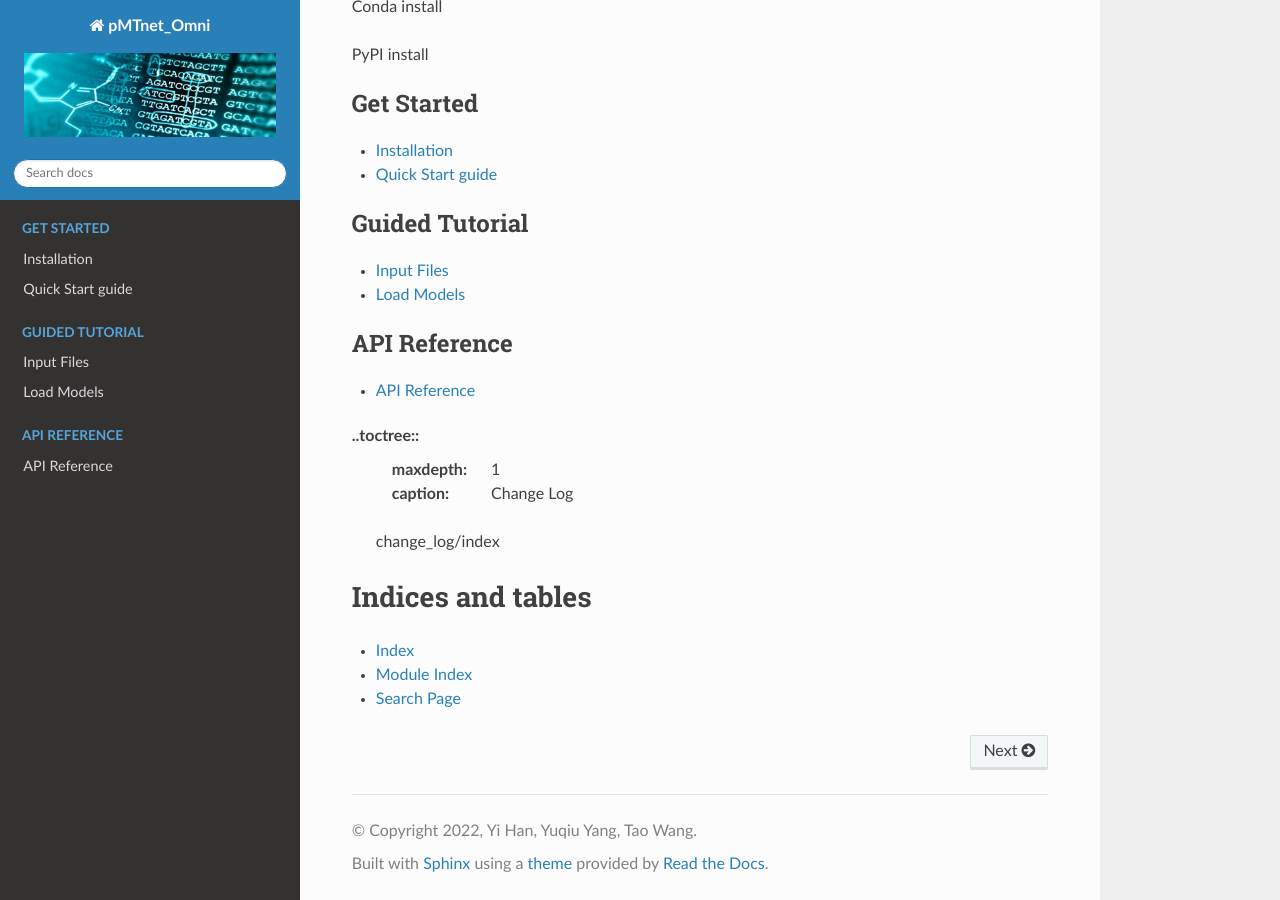
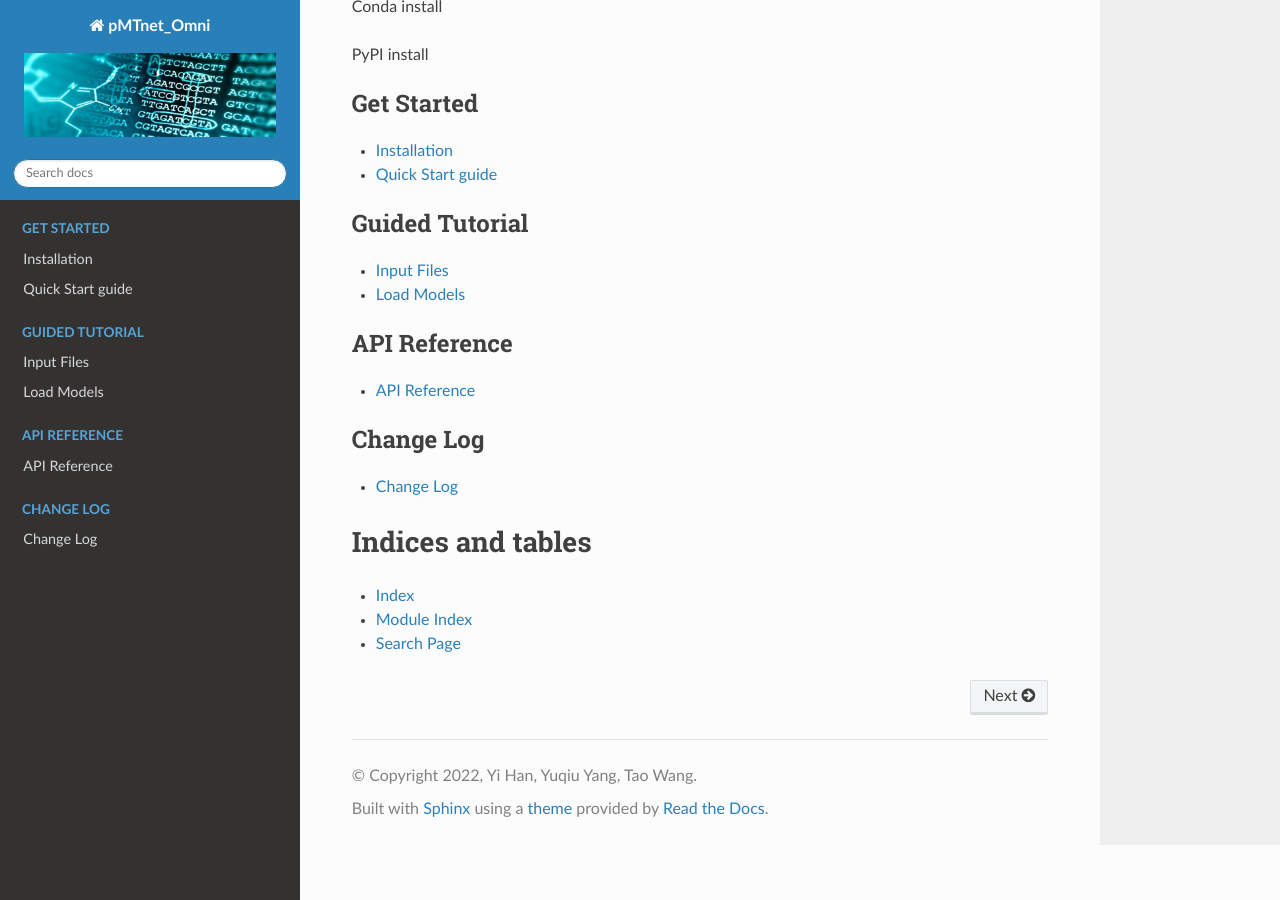
Before and after one commit to Yuqiu-Yang/pMTnet_Omni, a Sphinx documentation site: the page built from docs/source/index.rst, in a window 1280 px wide and 900 px high, scrolled down 999 px. Built offline with Sphinx 7.4.7 and the Read the Docs theme 2.0.0, drawn with Linux system fonts in a browser that asks for light colours; some of the changed lines change nothing that is shown.

Commit message:
Docs bugs fixed

```diff
--- a/docs/source/conf.py
+++ b/docs/source/conf.py
@@ -38,7 +38,7 @@ extensions = [
     # Check building time
     'sphinx.ext.duration',
     # Generate CLI documents
-    'sphinx.ext.autoprogram',
+    'sphinxcontrib.autoprogram',
     'sphinx.ext.doctest',
     'sphinx.ext.coverage',
     'sphinx.ext.napoleon',
--- a/docs/source/index.rst
+++ b/docs/source/index.rst
@@ -63,7 +63,7 @@ PyPI install
 
    api_reference/index
 
-..toctree::
+.. toctree::
    :maxdepth: 1
    :caption: Change Log
 
```
